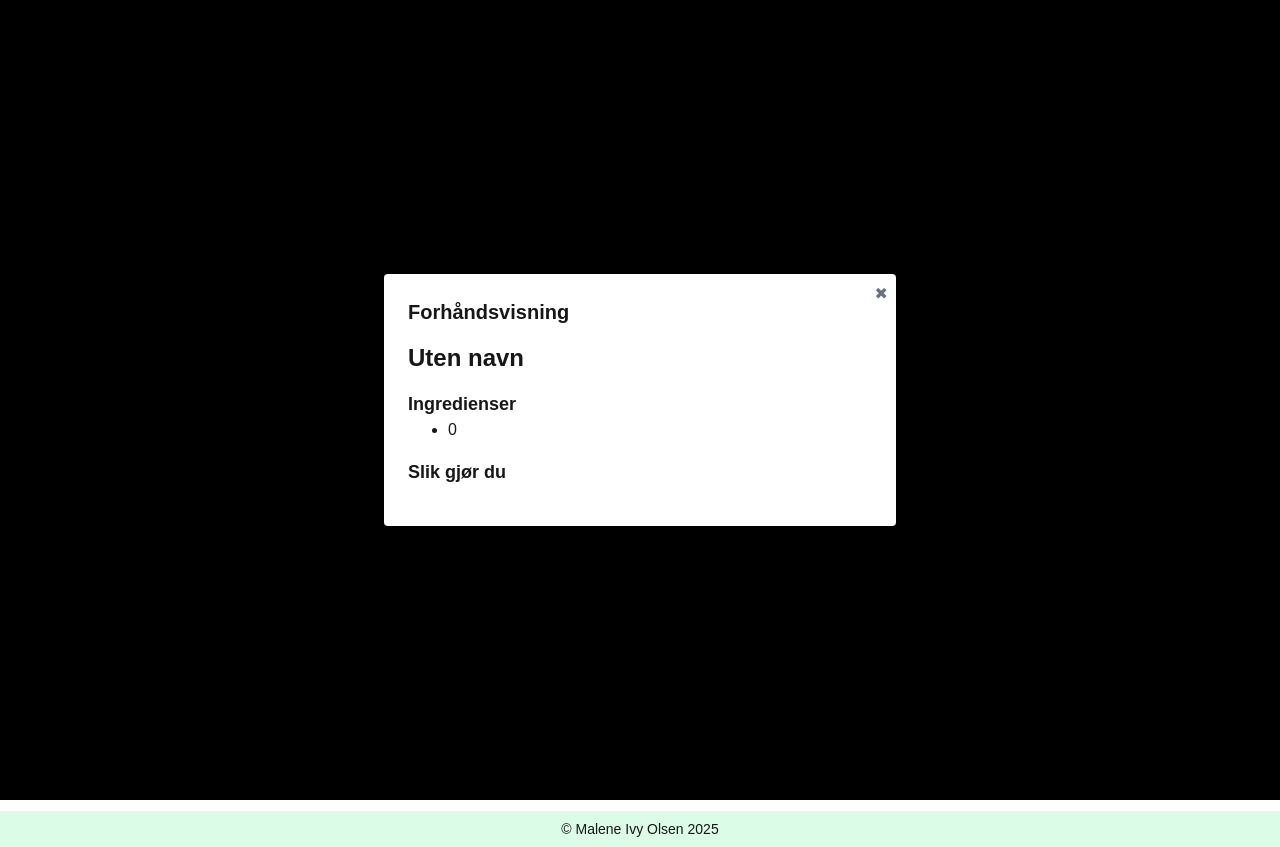
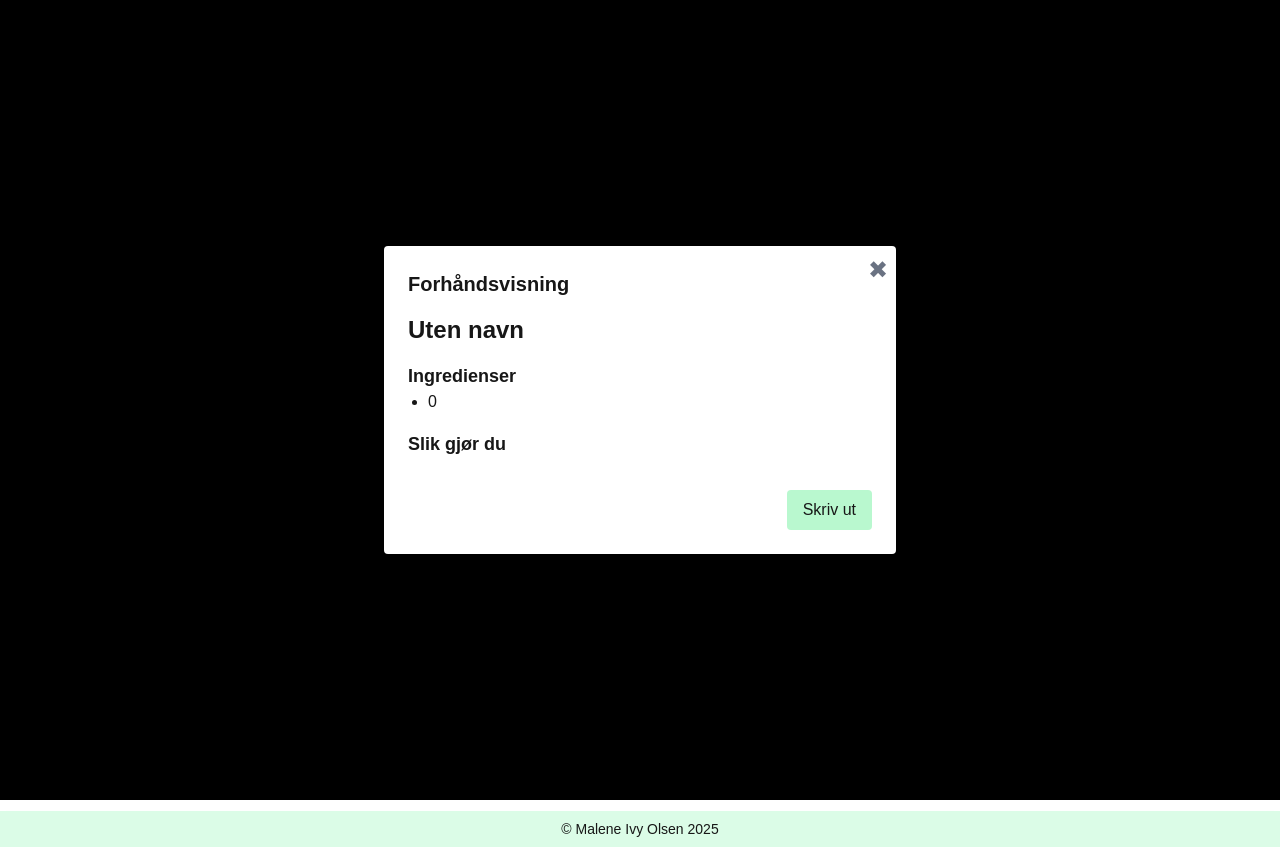
Before and after one commit to maleneivy/frontend-playground, a Next.js app: page /recipe-maker in a window 1280 px wide. Both pictures are taken after a click on the button "Forhåndsvisning". Built offline with nearby package versions, Linux system fonts and the light colour scheme.

Commit message:
Improve preview modal: add print button, fix scrolling and position

```diff
--- a/src/components/recipe-maker/PreviewModal.tsx
+++ b/src/components/recipe-maker/PreviewModal.tsx
@@ -1,3 +1,6 @@
+'use client';
+
+import { useRef } from 'react';
 import { IngredientGroup } from './IngredientsInput';
 
 export default function PreviewModal({
@@ -17,19 +20,78 @@ export default function PreviewModal({
 }) {
   if (!isOpen) return null;
 
+  const printRef = useRef<HTMLDivElement>(null);
+
+  const handlePrint = () => {
+    if (printRef.current) {
+      const printContents = printRef.current.innerHTML;
+      const printWindow = window.open('', '', 'width=800,height=600');
+      if (printWindow) {
+        printWindow.document.write(`
+          <html>
+            <head>
+              <title>Oppskrift</title>
+              <style>
+                body {
+                  font-family: sans-serif;
+                  padding: 20px;
+                }
+                img {
+                  max-width: 100%;
+                  height: 300px;
+                  object-fit: contain;
+                  display: block;
+                  margin-top: 1rem;
+                }
+                h2 {
+                  margin-top: 0;
+                }
+                ul {
+                  margin: 0;
+                  padding-left: 1.2rem;
+                }
+                li {
+                  margin-bottom: 0.2rem;
+                }
+              </style>
+            </head>
+            <body>
+              ${printContents}
+            </body>
+          </html>
+        `);
+        printWindow.document.close();
+        printWindow.print();
+      }
+    }
+  };
+
   return (
     <div className="fixed inset-0 bg-black bg-opacity-50 flex items-center justify-center z-50">
-      <div className="bg-white w-full max-w-lg p-6 rounded shadow-lg relative">
-        <button onClick={onClose} className="absolute top-2 right-2 text-gray-500 hover:text-black">
+      <div className="bg-white w-full max-w-lg max-h-screen overflow-y-auto p-6 rounded shadow-lg relative">
+        <button
+          onClick={onClose}
+          className="absolute top-2 right-2 text-gray-500 hover:text-black text-2xl"
+        >
           ✖
         </button>
 
         <h2 className="text-xl font-bold mb-4">Forhåndsvisning</h2>
 
-        <div>
-          <h2 className="text-2xl font-bold mb-4">{recipeTitle || 'Uten navn'}</h2>
-          <h3 className="text-lg font-semibold">Ingredienser</h3>
-          <ul className="list-disc pl-5 mb-4">
+        <div className="flex flex-col">
+          {/* Dette er innholdet som vises OG som printes */}
+          <div ref={printRef}>
+            <h2 className="text-2xl font-bold mb-4">{recipeTitle || 'Uten navn'}</h2>
+
+            {image && (
+              <img
+                src={URL.createObjectURL(image)}
+                alt="Bilde"
+                className="max-w-full h-100 object-contain mt-2"
+              />
+            )}
+
+            <h3 className="text-lg font-semibold">Ingredienser</h3>
             {ingredientGroups.map((group, groupIndex) => (
               <div key={groupIndex} className="mb-4">
                 {group.title && <h4 className="text-md font-semibold mb-1">{group.title}</h4>}
@@ -42,14 +104,17 @@ export default function PreviewModal({
                 </ul>
               </div>
             ))}
-          </ul>
 
-          <h3 className="text-lg font-semibold">Slik gjør du</h3>
-          <p className="mb-4">{instructions}</p>
+            <h3 className="text-lg font-semibold mt-4">Slik gjør du</h3>
+            <p className="mb-4">{instructions}</p>
+          </div>
 
-          {image && (
-            <img src={URL.createObjectURL(image)} alt="Bilde" className="max-w-full border" />
-          )}
+          <button
+            onClick={handlePrint}
+            className="mt-4 bg-green-200 px-4 py-2 rounded max-w-fit self-end"
+          >
+            Skriv ut
+          </button>
         </div>
       </div>
     </div>
```
